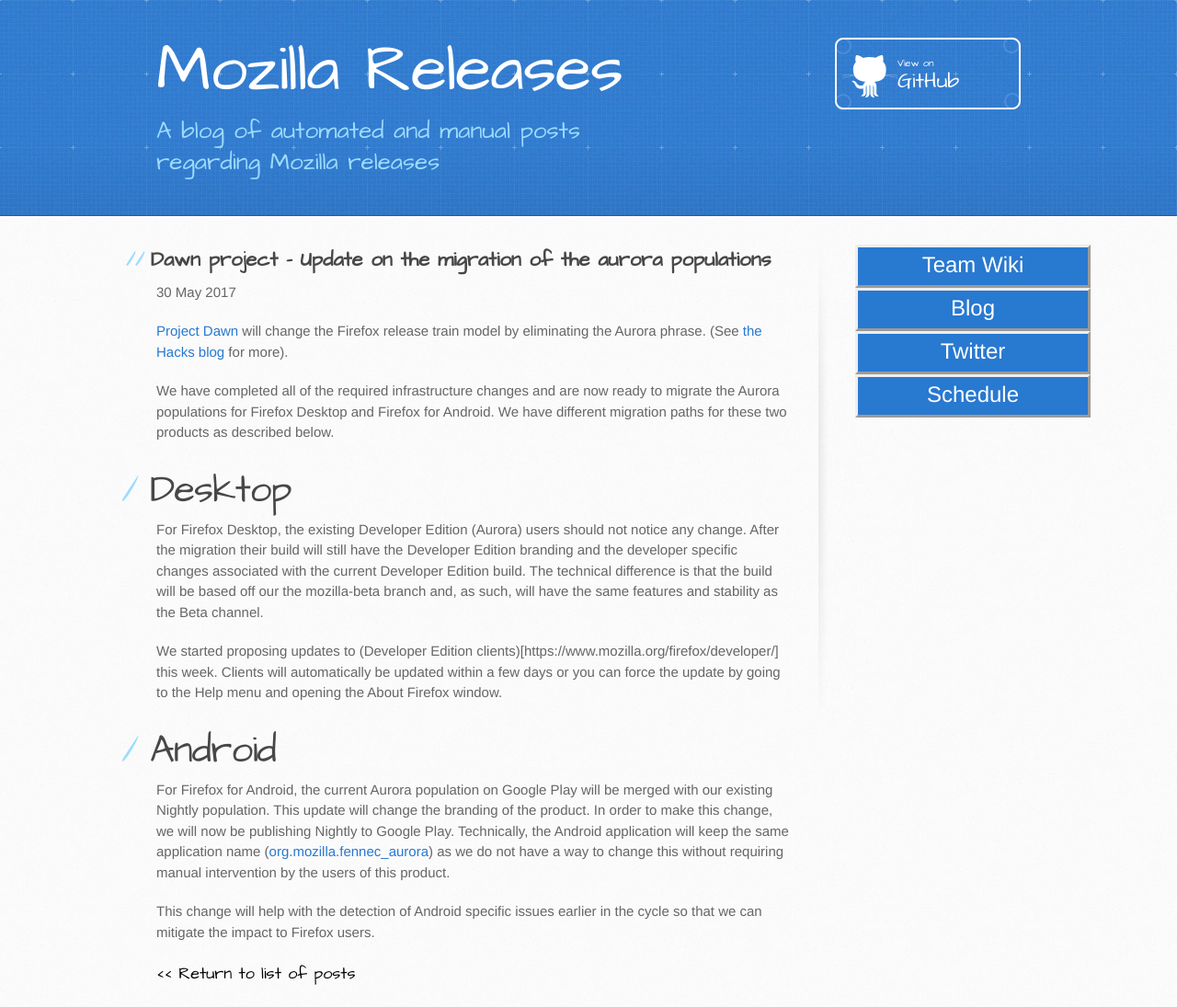
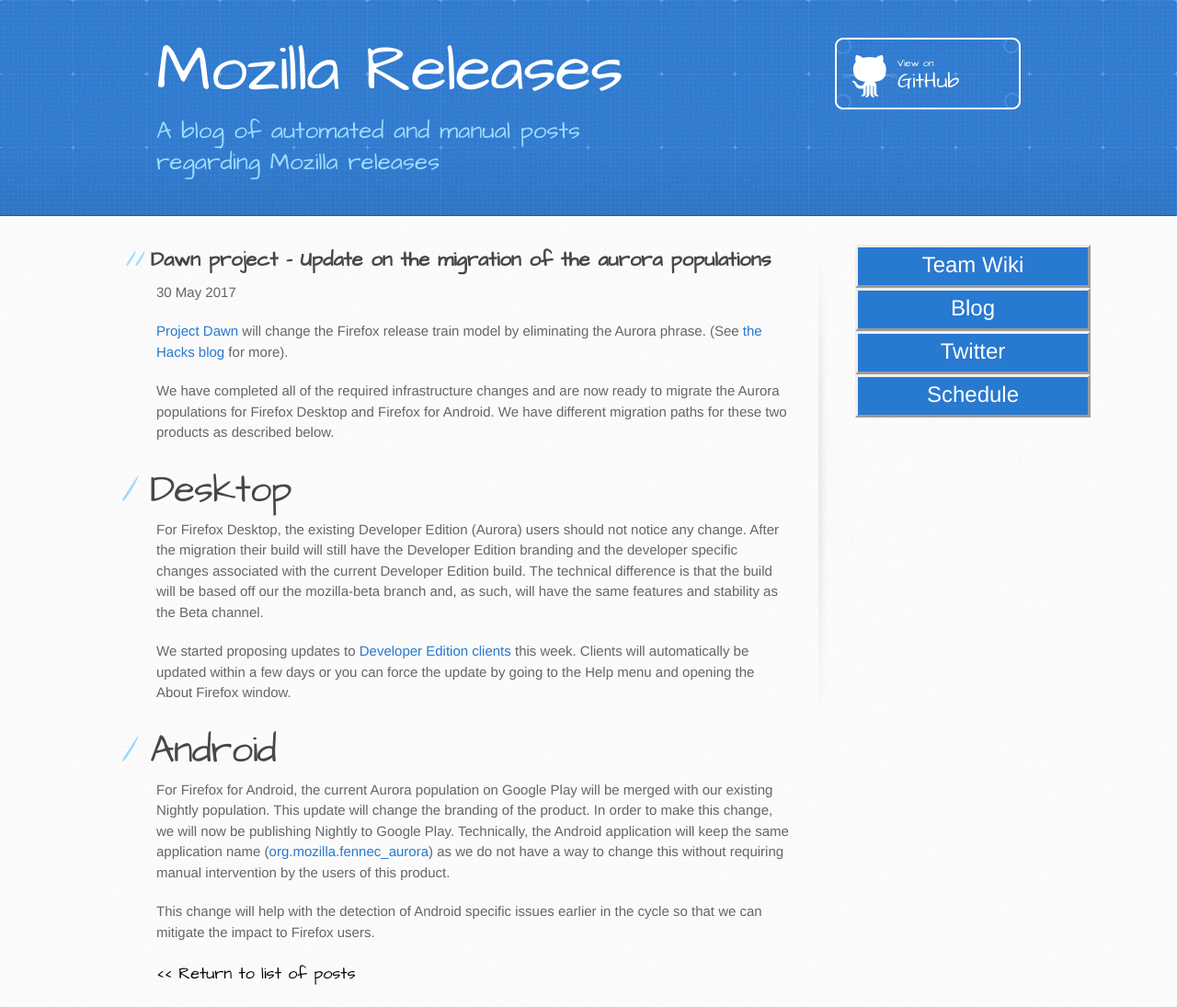
Before and after one commit to mozilla/release-blog, a Jekyll site: the page built from _posts/2017-05-29-Dawn-update.md, in a window 1280 px wide. Shown: the whole page at 92% size. Built offline with Jekyll 4.4.1, drawn with Linux system fonts in a browser that asks for light colours; Markdown is read by kramdown in place of the engine named in the settings.

Commit message:
fix a typo 2

```diff
--- a/_posts/2017-05-29-Dawn-update.md
+++ b/_posts/2017-05-29-Dawn-update.md
@@ -13,7 +13,7 @@
 
 For Firefox Desktop, the existing Developer Edition (Aurora) users should not notice any change. After the migration their build will still have the Developer Edition branding and the developer specific changes associated with the current Developer Edition build. The technical difference is that the build will be based off our the mozilla-beta branch and, as such, will have the same features and stability as the Beta channel.
 
-We started proposing updates to (Developer Edition clients)[https://www.mozilla.org/firefox/developer/] this week. Clients will automatically be updated within a few days or you can force the update by going to the Help menu and opening the About Firefox window.
+We started proposing updates to [Developer Edition clients](https://www.mozilla.org/firefox/developer/) this week. Clients will automatically be updated within a few days or you can force the update by going to the Help menu and opening the About Firefox window.
 
 
 # Android
```
